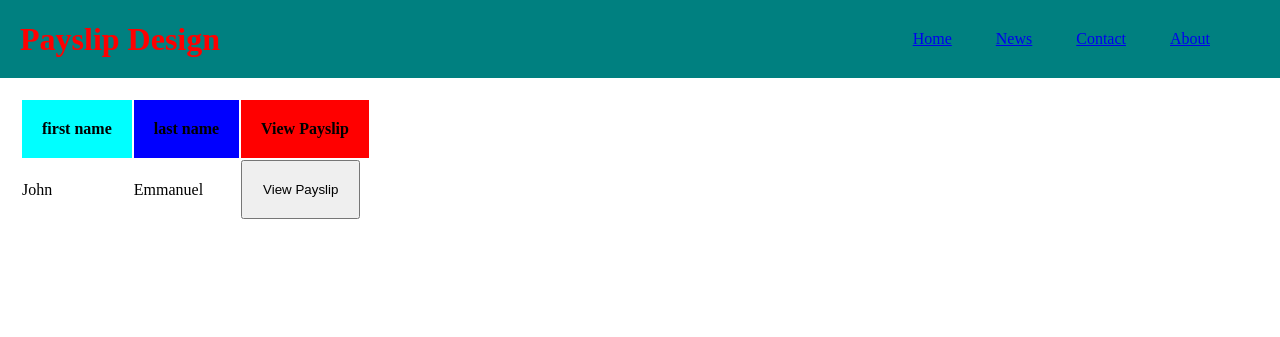
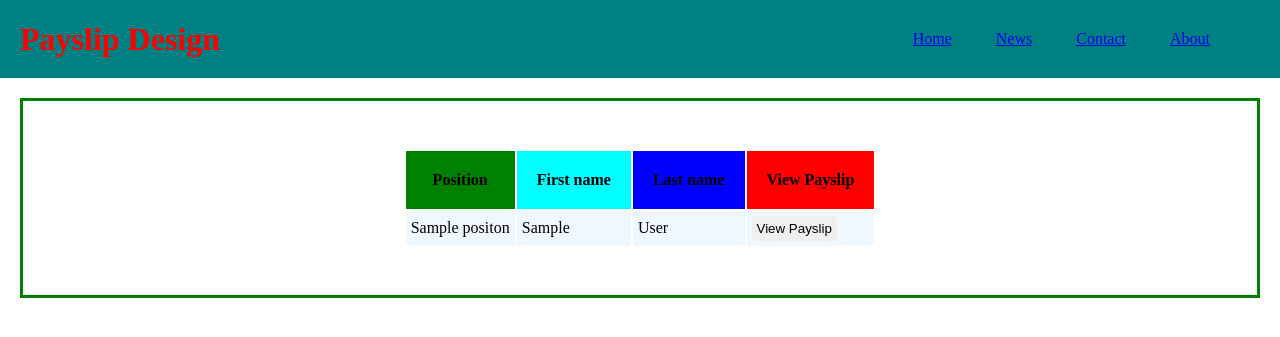
Before and after one commit to lagrandecode/oraclepayslip, a Django app: template templates/home.html in a window 1280 px wide. Shown: the top 337 px of the page. Run offline with Django 4.2, Linux system fonts and the light colour scheme; the template is opened without the code that fills it: most values are stand-ins (such as "Sample title", 1, 10 or a date in 2020).

Commit message:
"commit"

```diff
--- a/static/main.css
+++ b/static/main.css
@@ -29,6 +29,7 @@ li{
 
 .button{
     cursor: pointer;
+    border-radius: 10%;
 }
 .button:hover{
     background-color: red;
@@ -42,3 +43,10 @@ li{
     align-items: center;
     justify-content: center;
 }
+.table{
+    display: flex;
+    justify-content: center;
+    align-items: center;
+    height: 200px;
+    border: 3px solid green;
+}
--- a/templates/home.html
+++ b/templates/home.html
@@ -11,6 +11,7 @@
 
 </head>
 <body>
+
     <div class="container">
 
             <h1 class="logo">Payslip Design</h1>
@@ -24,30 +25,45 @@
 
     <div class="tableclass" id="tableclass">
         <table class="table">
+
             <div class="container2">
                 <tr class="tr">
+                    <th style="background-color: green;padding: 20px;">
+                        Position
+                    </th>
                     <th style="background-color: aqua;padding: 20px;">
-                        first name
+                        First name
                     </th>
                     <th style="background-color: blue;padding: 20px;">
-                        last name
+                        Last name
                     </th>
                     <th style="background-color: red;padding: 20px;">
                         View Payslip
                     </th>
 
                 </tr>
+                {% for i in getstaff %}
 
                 <tr>
-                    <td>John</td>
-                    <td>Emmanuel</td>
-                    <td><button style="padding: 20px;" class="button">View Payslip</button></td>
+                    <td style="background-color: aliceblue;padding: 5px;">{{i.grade_status.positon}}</td>
+
+                    <td style="background-color: aliceblue;padding: 5px;">{{i.first_name}}</td>
+
+                    <td style="background-color: aliceblue;padding: 5px;">{{i.last_name}}</td>
+
+                    <td style="background-color: aliceblue;padding: 5px;"><button style="padding: 5px; border-width: 0;" class="button">View Payslip</button></td>
+
+
                 </tr>
+                {% endfor %}
+
             </div>
+
 
         </table>
     </div>
 
 
+
 </body>
 </html>
```
Also changed, not shown: db.sqlite3.
